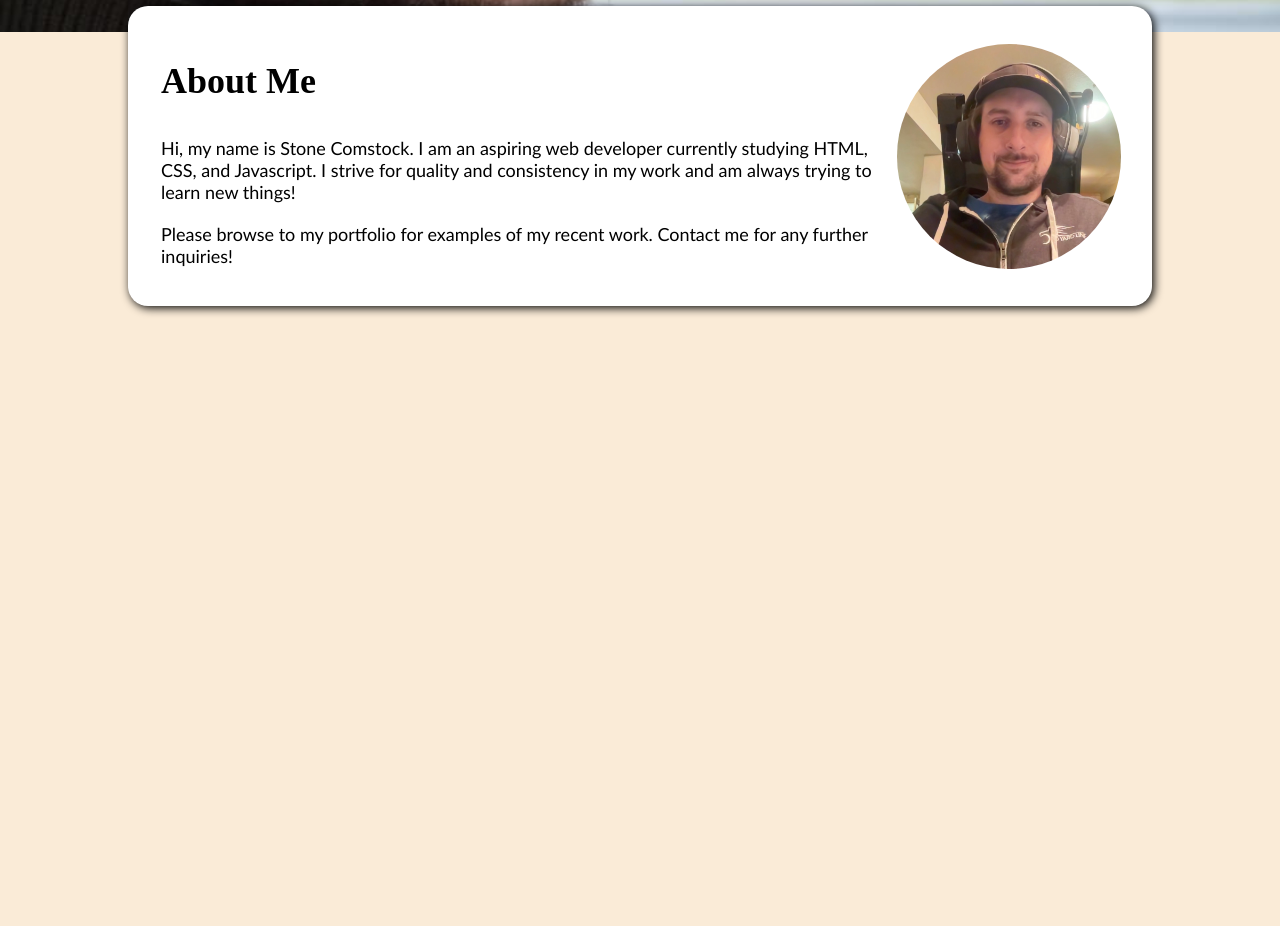
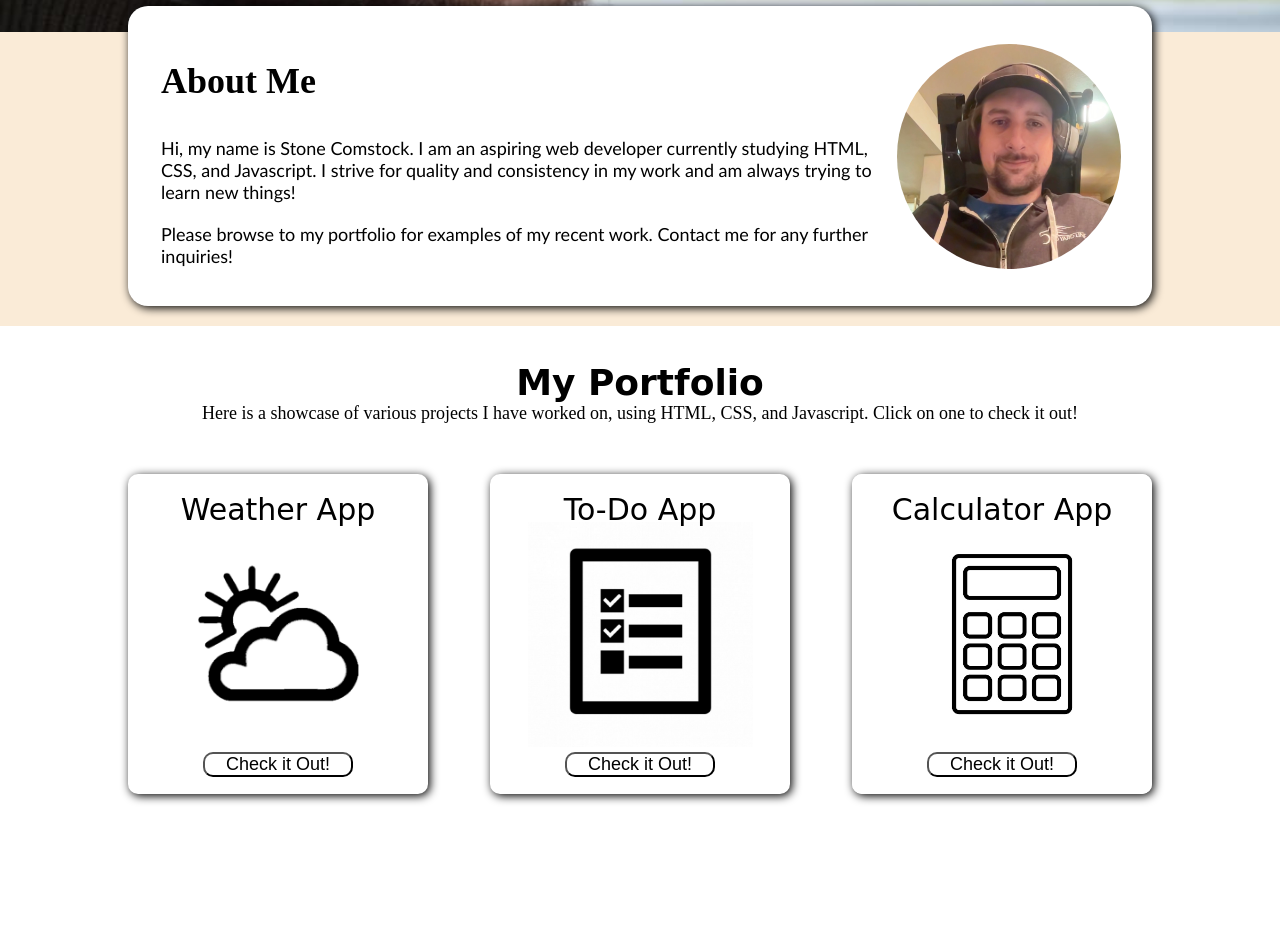
Before and after one commit to stone-com/Week-2-Portfolio-Page, a plain HTML site: page index.html in a window 1280 px wide. Shown: the part 728-1654 px from the top of the page. Before the commit the page ends 1054 px from the top, so only its background shows below. Drawn offline with Linux system fonts and the light colour scheme.

Commit message:
Started working on portfolio section of profile page

```diff
--- a/css/style.css
+++ b/css/style.css
@@ -3,6 +3,7 @@
   padding: 0px;
   box-sizing: border-box;
   font-size: 18px;
+  transition: all 150ms linear;
 }
 
 body {
@@ -124,10 +125,92 @@ button:active {
 }
 .about-text p:nth-child(2),
 .about-text p:nth-child(3) {
-    font-family: 'Gill Sans', 'Gill Sans MT', Calibri, 'Trebuchet MS', sans-serif;
+  font-family: "Gill Sans", "Gill Sans MT", Calibri, "Trebuchet MS", sans-serif;
 }
 
 .about-text p {
   padding: 10px;
   margin-left: 3%;
 }
+
+.portfolio {
+  height: 600px;
+  background-color: #fff;
+  padding: 2% 10% 0px 10%;
+}
+
+.portfolio-text p:nth-child(1) {
+  font-family: cursive;
+  font-weight: bold;
+  font-size: 2rem;
+  /* line-height: 0px; */
+}
+
+.portfolio-text p:nth-child(2) {
+  /*  */
+}
+
+.portfolio-text {
+  width: 500px;
+  margin: 10px 0px 50px;
+  width: 100%;
+  text-align: center;
+}
+
+.project-1,
+.project-2,
+.project-3 {
+  width: 300px;
+  height: 320px;
+  background-repeat: no-repeat;
+  background-size: cover;
+  box-shadow: 2px 2px 10px black;
+  border-radius: 10px;
+  display: flex;
+  justify-content: center;
+  align-items: center;
+  flex-direction: column;
+}
+
+.projects-container {
+  display: flex;
+  justify-content: space-between;
+}
+
+.project-1 {
+  background-image: url(../images/weather.jpg);
+  background-size: 90%;
+  background-position: center;
+}
+
+.project-2 {
+  background-image: url(../images/todo.jpg);
+  background-size: 75%;
+  background-position: center;
+}
+
+.project-3 {
+  background-image: url(../images/calc.jpg);
+}
+
+.project-1 a button,
+.project-2 a button,
+.project-3 a button {
+  width: 150px;
+  background-color: white;
+  border-radius: 10px;
+  position: relative;
+  margin-top: 150%;
+}
+.project-1 p,
+.project-2 p,
+.project-3 p {
+  font-family: cursive;
+  font-size: 30px;
+}
+
+.project-1:hover,
+.project-2:hover,
+.project-3:hover {
+  transform: scale(1.1);
+}
--- a/index.html
+++ b/index.html
@@ -13,15 +13,16 @@
          <nav>
              <a href="#" class="logo">Stone Comstock</a>
              <ul>
-                 <li><a href="#">Home</a></li>
-                 <li><a href="#">About</a></li>
+                 <li><a href="#about">About Me</a></li>
                  <li><a href="#">Portfolio</a></li>
                  <li><a href="#">Contact</a></li>
+                 <li><a href="https://github.com/stone-com" target="_blank">Github</a></li>
+
              </ul>
          </nav>
          <!-- Intro text -->
         <div class="text-container">
-            <p>Hello,</p>
+            <p>Hey,</p>
             <p>I'm Stone</p>
             <p>Web Developer</p>
             <button class="contact-btn">Contact Me</button>
@@ -29,7 +30,7 @@
         </div>
     </section>
     <!-- About me section -->
-    <section class="about-container">
+    <section class="about-container" id='about'>
 
         <div class="about-text">
             <p>About Me</p>
@@ -38,5 +39,28 @@
         </div>
         <img src="images/me.jpg" alt="Picture of me">
     </section>
+    <!-- Portfolio  section-->
+    <section class="portfolio">
+        <div class="portfolio-text">
+            <p>My Portfolio</p>
+            <p>Here is a showcase of various projects I have worked on, using HTML, CSS, and Javascript. Click on one to check it out!</p>
+        </div>
+        <div class='projects-container'>
+            <div class="project-1">
+                <p class="heading">Weather App</p>
+                <a href="https://weather.com/" target="_blank"><button>Check it Out!</button></a>
+            </div>
+            <div class="project-2">
+                <p class="heading">To-Do App </p>
+                    <a href="https://todoist.com/" target="_blank"><button>Check it Out!</button></a>
+            </div>
+            <div class="project-3">
+                <p class="heading">Calculator App</p>
+                <a href="https://www.calculator.net/" target="_blank"><button>Check it Out!</button></a>
+            </div>
+
+        </div>
+
+    </section>
 </body>
 </html>
```
Also changed, not shown: images/calc.jpg (added), images/me copy.jpg (added), images/todo.jpg (added), images/weather.jpg (added). Lines whose indentation alone changed are shown as unchanged.
